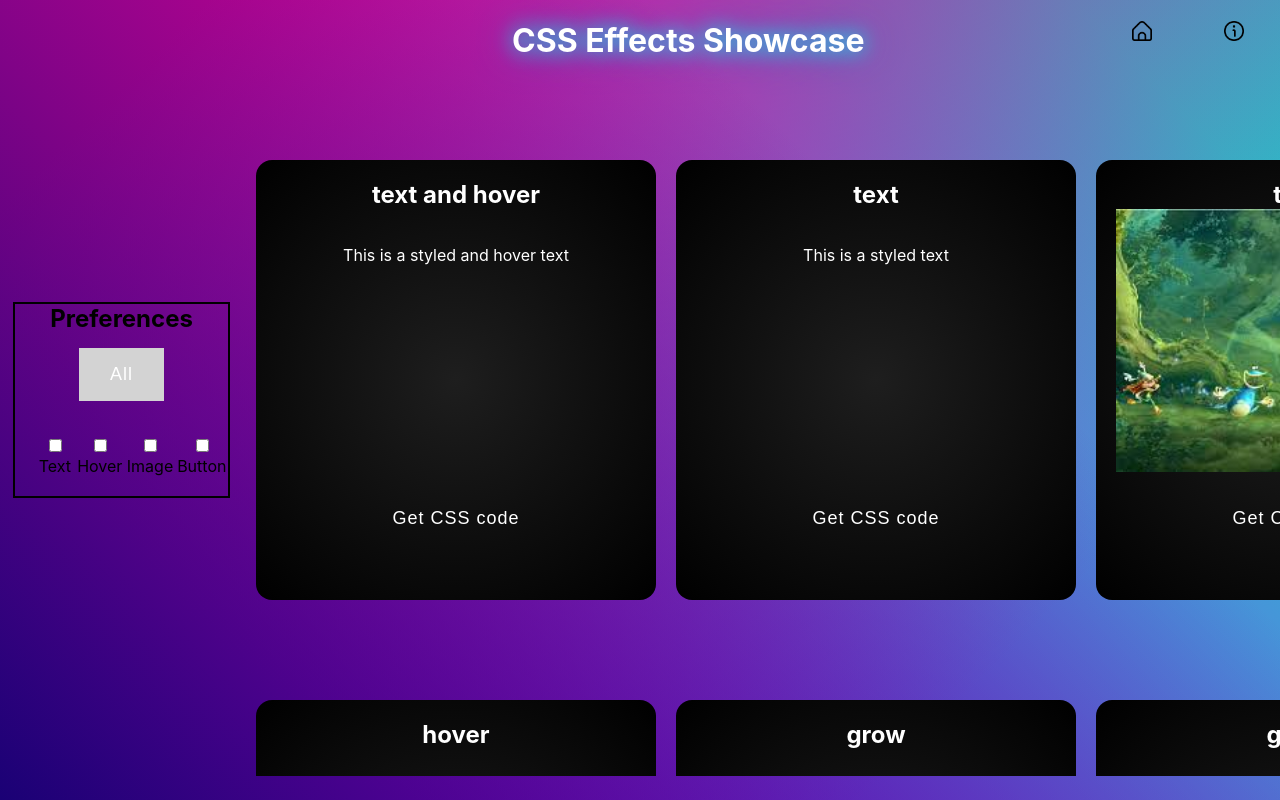
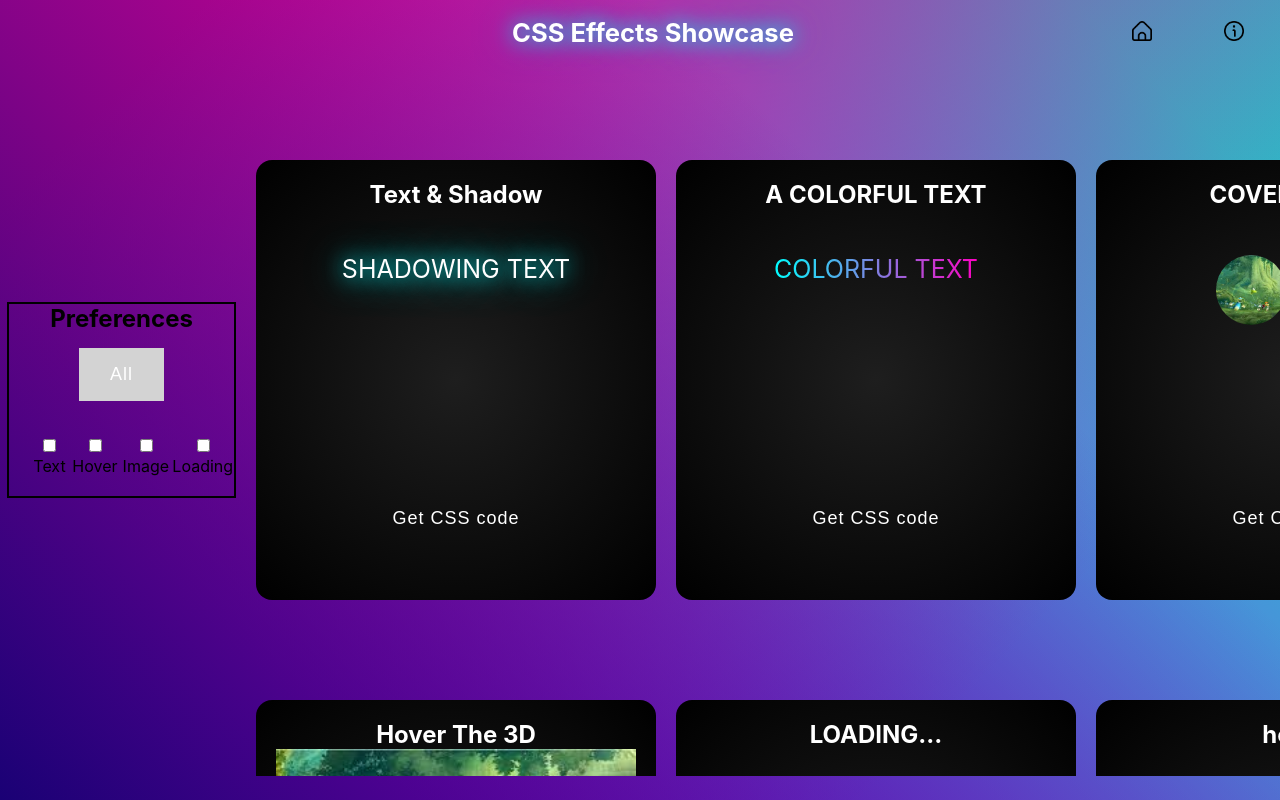
Before and after one commit to yohanankling/Css-showcase, a React (Create React App) app: page / in a window 1280 px wide. Built offline with nearby package versions, Linux system fonts and the light colour scheme.

Commit message:
some effect

```diff
--- a/src/App.js
+++ b/src/App.js
@@ -8,7 +8,7 @@ import Info from './pages/Info';
 import Menu from "./assets/menu.png";
 
 function App() {
-    const [selectedCategories, setSelectedCategories] = useState(['text', 'hover', 'button', 'image']);
+    const [selectedCategories, setSelectedCategories] = useState(['text', 'hover', 'button', 'image', 'loading']);
     const [showSidebar, setShowSidebar] = useState(window.innerWidth > 500);
 
     useEffect(() => {
--- a/src/components/content/StylingDiv.jsx
+++ b/src/components/content/StylingDiv.jsx
@@ -2,8 +2,8 @@ import React, { useRef, useState, useEffect } from 'react';
 import '../css/stylingDiv.css';
 import '../css/TextEffect.css';
 import '../css/HoverEffect.css';
-import '../css/GrowEffect.css';
 import '../css/ImageEffect.css';
+import '../css/LoadingEffect.css';
 import Code from "./code";
 
 function StylingDiv({ title, object, cssStyle }) {
--- a/src/components/content/content.jsx
+++ b/src/components/content/content.jsx
@@ -9,28 +9,87 @@ function Content({ selectedCategories }) {
     return (
         <div>
             <div className="styling-div-container">
-                {showAll || (selectedCategories.includes('text') || selectedCategories.includes('hover')) && (
+
+                {showAll || selectedCategories.includes('text') && (
+                    <>
                     <StylingDiv
-                        title={"text and hover"}
-                        object={"This is a styled and hover text"}
-                        cssStyle={"bubble-text"}
+                        title={"Text & Shadow"}
+                        object={"SHADOWING TEXT"}
+                        cssStyle={"text_shadow"}
                     />
+                        <StylingDiv
+                            title={"A COLORFUL TEXT"}
+                            object={"COLORFUL TEXT"}
+                            cssStyle={"colorful_text"}
+                        />
+                    </>
                 )}
 
-                {showAll || selectedCategories.includes('text') && (
+                {showAll || (selectedCategories.includes('image') || selectedCategories.includes('hover')) && (
                     <StylingDiv
-                        title={"text"}
-                        object={"This is a styled text"}
-                        cssStyle={"styled-text3"}
+                        title={"COVER HOVER"}
+                        object={
+                            <div>
+                                <img src={Rayman} alt={'Rayman'}/>
+                                <img src={Rayman} alt={'Rayman'}/>
+                            </div>
+                        }
+                        cssStyle={"cover-hover"}
                     />
                 )}
 
                 {showAll || selectedCategories.includes('image') && (
+                    <>
+
                     <StylingDiv
-                        title={"text"}
+                        title={"Hover The 3D"}
                         object={<img src={Rayman} alt={'Rayman'}/>}
                         cssStyle={"image-3d"}
                     />
+
+                    </>
+                )}
+
+                {showAll || selectedCategories.includes('loading') && (
+                    <>
+                        <StylingDiv
+                            title={"LOADING..."}
+                            object={
+                                <main className="container">
+                                    <div className="item">
+                                        <i className="loader --2"></i>
+                                    </div>
+                                    <div className="item">
+                                        <i className="loader --9"></i>
+                                    </div>
+                                    <div className="item">
+                                        <i className="loader --3"></i>
+                                    </div>
+
+                                    <div className="item">
+                                        <i class="loader --4"></i>
+                                    </div>
+                                    <div class="item">
+                                        <i class="loader --1"></i>
+                                    </div>
+                                    <div class="item">
+                                        <i class="loader --5"></i>
+                                    </div>
+
+                                    <div class="item">
+                                        <i class="loader --6"></i>
+                                    </div>
+                                    <div class="item">
+                                        <i class="loader --8"></i>
+                                    </div>
+                                    <div class="item">
+                                        <i class="loader --7"></i>
+                                    </div>
+                                </main>
+                            }
+                            cssStyle={"cover-hover"}
+                        />
+                    </>
                 )}
 
                 {showAll || selectedCategories.includes('hover') && (
@@ -40,36 +99,6 @@ function Content({ selectedCategories }) {
                         cssStyle={"hover-text"}
                     />
                 )}
-
-                {showAll || selectedCategories.includes('button') && (
-                    <>
-                        <StylingDiv
-                            title={"grow"}
-                            object={"This is a growing text"}
-                            cssStyle={"grow-box"}
-                        />
-                        <StylingDiv
-                            title={"grow"}
-                            object={"This is a growing text"}
-                            cssStyle={"grow-box"}
-                        />
-                        <StylingDiv
-                            title={"grow"}
-                            object={"This is a growing text"}
-                            cssStyle={"grow-box"}
-                        />
-                        <StylingDiv
-                            title={"grow"}
-                            object={"This is a growing text"}
-                            cssStyle={"grow-box"}
-                        />
-                        <StylingDiv
-                            title={"grow"}
-                            object={"This is a growing text"}
-                            cssStyle={"grow-box"}
-                        />
-                    </>
-                )}
             </div>
         </div>
     );
--- a/src/components/css/GrowEffect.css
+++ /dev/null
@@ -1,4 +0,0 @@
-.grow-box {
-    transition: transform 0.3s ease;
-    cursor: pointer;
-}
--- a/src/components/css/ImageEffect.css
+++ b/src/components/css/ImageEffect.css
@@ -42,3 +42,26 @@
     opacity: 1;
     transform: scale(1);
 }
+
+.cover-hover img {
+    border-radius: 50%;
+    width: 70px;
+    height: 70px;
+    object-fit: cover;
+    transition: transform 0.3s ease-in-out, filter 0.3s ease-in-out;
+    margin: 10px;
+}
+
+.cover-hover img {
+    transition: filter 0.3s ease-in-out;
+}
+
+.cover-hover:hover img {
+    filter: grayscale(100%);
+}
+
+.cover-hover:hover img:hover {
+    filter: grayscale(0%);
+    scale: 1.1;
+    box-shadow: 0 0 5px 2px rgba(255, 255, 255, 0.8);
+}
--- a/src/components/css/TextEffect.css
+++ b/src/components/css/TextEffect.css
@@ -1,11 +1,12 @@
-.styled-text1 {
-    font-family: 'Cursive', cursive;
-    font-size: 24px;
-    color: #477bff;
-    text-shadow: 1px 1px 2px rgba(0, 0, 0, 0.3);}
+.text_shadow {
+    font-size: 25px;
+    text-shadow: 0 0 20px #00fffb, 0 0 40px #00fffb;
+}
 
-.styled-text2 {
-    font-family: 'Cursive', cursive;
-    font-size: 24px;
-    color: #ff6347;
-    text-shadow: 1px 1px 2px rgba(0, 0, 0, 0.3);}
+.colorful_text {
+    font-size: 25px;
+    background: linear-gradient(90deg, #00ffff, #ff00c3);
+    -webkit-background-clip: text;
+    background-clip: text;
+    -webkit-text-fill-color: transparent;
+}
--- a/src/components/header/header.css
+++ b/src/components/header/header.css
@@ -7,6 +7,7 @@
     text-shadow: 0 0 20px #00fffb, 0 0 40px #0081bc;
     color: white;
     margin-left: 40%;
+    font-size: clamp(10px, 1vw, 32px);
 }
 
 .header-nav {
@@ -14,19 +15,8 @@
     flex-direction: row;
 }
 
-@media (max-width: 890px) {
-    .header-title-div {
-        font-size: 0.8rem;
-    }}
-
-@media (max-width: 650px) {
-    .header-title-div {
-        font-size: 0.6rem;
-    }}
-
 @media (max-width: 520px) {
     .header-title-div {
-        font-size: 0.5rem;
     }
     .header-nav {
         right: 5%;
--- a/src/components/sidebar/sidebar.jsx
+++ b/src/components/sidebar/sidebar.jsx
@@ -6,8 +6,8 @@ function Sidebar({ setSelectedCategories }) {
 
     const handleCategoryChange = (category) => {
         if (category === 'all') {
-            setSelectedCategoriesInternal(['text', 'hover', 'button', 'image']);
-            setSelectedCategories(['text', 'hover', 'button', 'image']);
+            setSelectedCategoriesInternal(['text', 'hover', 'image', 'loading']);
+            setSelectedCategories(['text', 'hover', 'image', 'loading']);
         } else if (selectedCategories.includes(category)) {
             setSelectedCategoriesInternal(selectedCategories.filter((c) => c !== category));
             setSelectedCategories(selectedCategories.filter((c) => c !== category));
@@ -56,14 +56,14 @@ function Sidebar({ setSelectedCategories }) {
                             />
                             Image
                         </label>
-                    <label>
-                        <input
-                            type="checkbox"
-                            checked={selectedCategories.includes('button')}
-                            onChange={() => handleCategoryChange('button')}
-                        />
-                        Button
-                    </label>
+                        <label>
+                            <input
+                                type="checkbox"
+                                checked={selectedCategories.includes('loading')}
+                                onChange={() => handleCategoryChange('loading')}
+                            />
+                            Loading
+                        </label>
                     </div>
                 </div>
             </div>
```
Also changed, not shown: src/components/css/LoadingEffect.css (added, +365 -0 lines).
